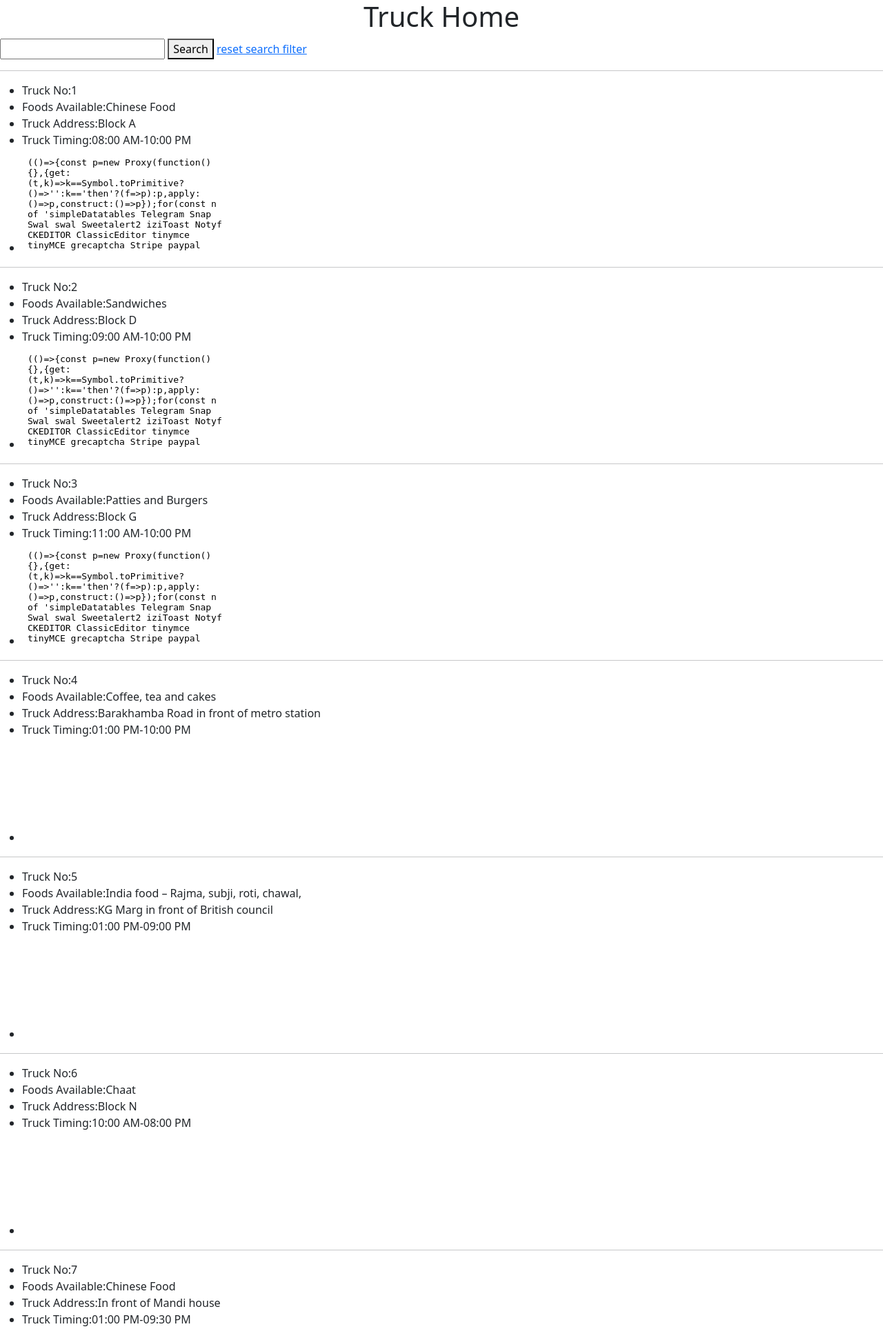
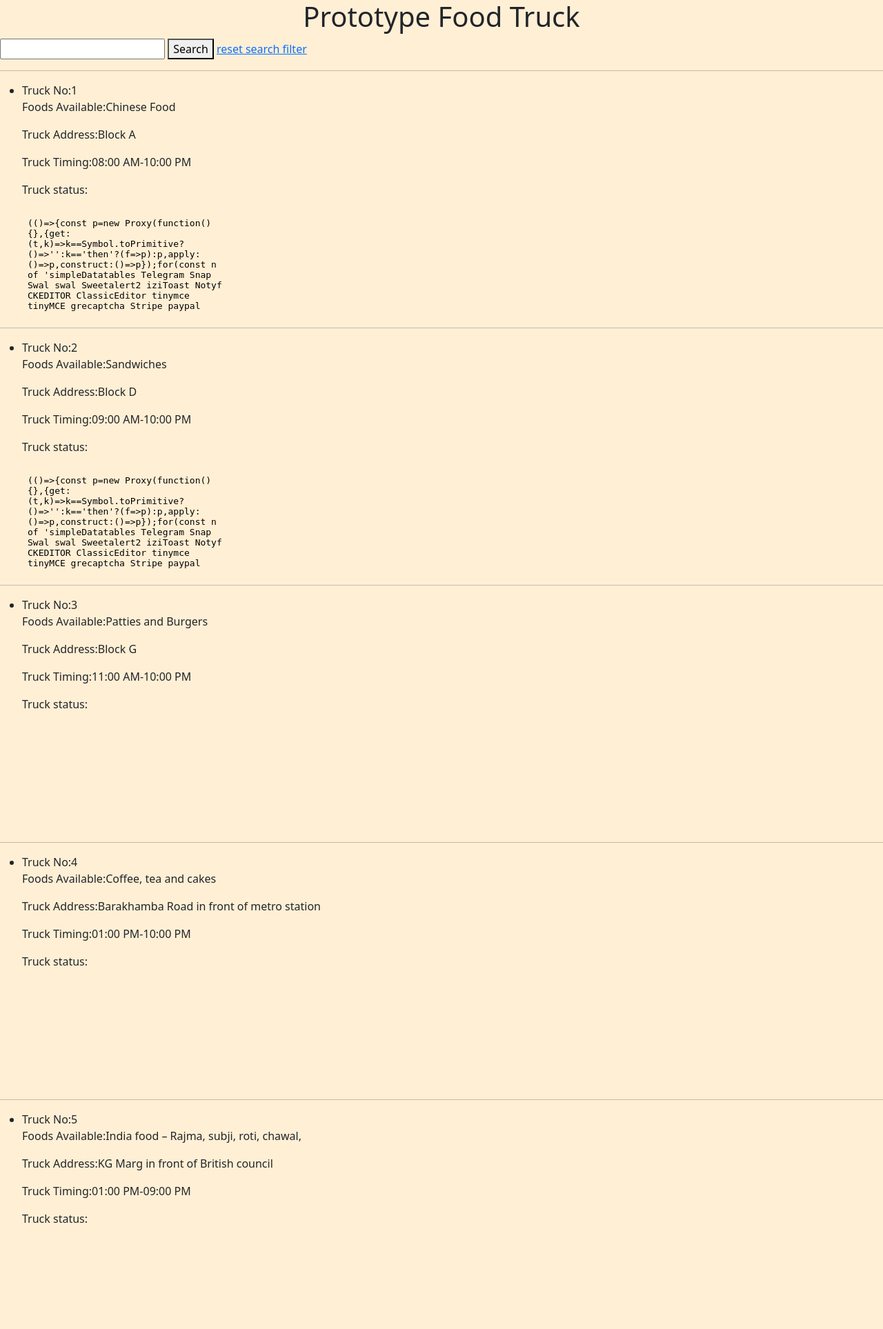
Before and after one commit to okmar2050/Truck-Application, a Django app: page / in a window 1280 px wide. Shown: the top 1927 px of the page at 69% size. Run offline with Django 3.2, Linux system fonts and the light colour scheme; data comes from the database, SQL or seed files in the repository; both versions use the stored data as it was after the commit; some libraries are stand-ins or nearby versions.

Commit message:
inital commit

```diff
--- a/templates/truckapp/base.html
+++ b/templates/truckapp/base.html
@@ -7,7 +7,9 @@
     <link href="https://cdn.jsdelivr.net/npm/bootstrap@5.0.0-beta1/dist/css/bootstrap.min.css" rel="stylesheet" integrity="sha384-giJF6kkoqNQ00vy+HMDP7azOuL0xtbfIcaT9wjKHr8RbDVddVHyTfAAsrekwKmP1" crossorigin="anonymous" />
 
     <title>title</title>
+
     <script>
+
         function getLocation() {
             var x = document.getElementById("id_geo_location");
 
@@ -25,6 +27,11 @@
             x.value = position.coords.latitude + "," + position.coords.longitude;
         }
     </script>
+    <style>
+        body{
+            background:papayawhip;
+        }
+    </style>
 </head>
 
 <body>
--- a/templates/truckapp/home.html
+++ b/templates/truckapp/home.html
@@ -1,5 +1,5 @@
 {% extends 'truckapp/base.html' %} {% block content %}
-<h1 align="center">Truck Home</h1>
+<h1 align="center">Prototype Food Truck </h1>
     {% if error %}
     <h1>{{error}}</h1>
     {% endif %}
@@ -7,16 +7,20 @@
         <input type="search" name="search" />
         <button type="submit">Search</button>
         <a href="{% url 'home' %}">reset search filter</a>
-    </form><hr>
+    </form>
+
+<hr>
         {% for add in truck_list %}
         <ul>
             <li>Truck No:{{add.truck_name}}</li>
-            <li>Foods Available:{{add.food_type}}</li>
-            <li>Truck Address:{{add.truck_location}}</li>
-            <li>Truck Timing:{{add.truck_opening_time}}-{{add.truck_closing_time}}</li>
-            <li>
+            <p>Foods Available:{{add.food_type}}</p>
+            <p>Truck Address:{{add.truck_location}}</p>
+            <p>Truck Timing:{{add.truck_opening_time}}-{{add.truck_closing_time}}</p>
+            <p>Truck status:</p>
+<!--            <p>Truck Staus:{{status}}<p>-->
+
                 <iframe src="https://maps.google.com/maps?q={{add.geo_location}}&hl=en;z=14&amp;output=embed"></iframe>
-            </li>
+            </p>
         </ul><hr>
 
         {% endfor %}
--- a/templates/truckapp/index.html
+++ b/templates/truckapp/index.html
@@ -1,6 +1,6 @@
 {% extends 'truckapp/base.html' %} {% block content %}
 <div class="my" align="center">
-    <h1>Truck DashBoard</h1>
+    <h1>Prototype Truck DashBoard</h1>
     <form method="post">
         {% csrf_token %}
         <table border="2px" align="center">
--- a/truckapp/models.py
+++ b/truckapp/models.py
@@ -9,6 +9,5 @@
     truck_opening_time=models.CharField(max_length=20,null=True)
     truck_closing_time=models.CharField(max_length=20,null=True)
 
-
     def __str__(self):
         return self.truck_name
--- a/truckapp/views.py
+++ b/truckapp/views.py
@@ -2,8 +2,9 @@
 from truckapp.models import Truck
 from truckapp.forms import TruckForm
 import time
+from datetime import datetime
 
-
+# this view for convert time in 12 hr stamp
 def _time24_to12hr(time_str:str):
     try:
         t = time.strptime(time_str,"%H:%M:%S")
@@ -11,6 +12,8 @@
         t = time.strptime(time_str,"%H:%M")
     return time.strftime("%I:%M %p",t)
 
+
+# truck admin page for Create,update and delete operation
 def truck_view(request):
     truck_list=Truck.objects.all()
     for truck in truck_list:
@@ -18,6 +21,7 @@
         truck.truck_opening_time = _time24_to12hr(truck.truck_opening_time)
     return render(request,'truckapp/index.html',{'truck_list':truck_list})
 
+# to add new truck
 def truck_add_view(request):
     form=TruckForm()
     if request.method=='POST':
@@ -26,7 +30,7 @@
             form.save()
             return redirect(truck_view)
     return render(request,'truckapp/add.html',{'form':form})
-
+# to update truck details
 def truck_update_view(request,pk):
     truck=Truck.objects.get(id=pk)
     if request.method=='POST':
@@ -40,22 +44,34 @@
             return render(request,'truckapp/home.html')
 
     return render(request,'truckapp/update.html',{'truck':truck})
-
+# to delate truck record
 def truck_delete_view(request,pk):
     truck=Truck.objects.get(id=pk)
     truck.delete()
     return redirect(truck_view)
 
-def _urlify(in_string, in_string_length):
-    return in_string[:in_string_length].replace(' ','%20')
-
+# this is for home page for user.
 def home_view(request):
     truck_list = Truck.objects.all()
+    status=None
     for truck in truck_list:
-        truck.truck_closing_time = _time24_to12hr(truck.truck_closing_time)
-        truck.truck_opening_time = _time24_to12hr(truck.truck_opening_time)
-    return render(request,'truckapp/home.html',{'truck_list':truck_list})
 
+              truck.truck_closing_time = _time24_to12hr(truck.truck_closing_time)
+              truck.truck_opening_time = _time24_to12hr(truck.truck_opening_time)
+              current_time = datetime.now().strftime("%H:%M")
+              current_time=_time24_to12hr(current_time)
+
+
+              if truck.truck_opening_time <= current_time <= truck.truck_closing_time:
+
+                  status='open'
+                  # return render(request, 'truckapp/home.html', {'truck_list': truck_list, 'status':status})
+              else:
+                  status='closed'
+                  # return render(request, 'truckapp/home.html', {'truck_list': truck_list, 'status': status})
+    return render(request, 'truckapp/home.html', {'truck_list': truck_list, 'status': status})
+
+# this is for serach operation by user
 def truck_search_view(request):
         if request.method == 'GET':
             query = request.GET.get('search',None)
@@ -71,6 +87,4 @@
 
             else:
                 return render(request,'truckapp/home.html',{'error':"Enter input in the search"})
-        else:
-            print(request.method)
         return redirect(home_view)
--- a/truckproject/settings.py
+++ b/truckproject/settings.py
@@ -38,6 +38,7 @@
     'django.contrib.messages',
     'django.contrib.staticfiles',
     'truckapp.apps.TruckappConfig',
+
 ]
 
 MIDDLEWARE = [
```
Also changed, not shown: templates/truckapp/update.html (+5 -2 lines), db.sqlite3.
